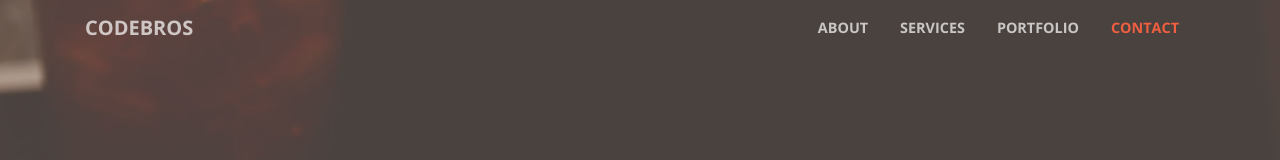
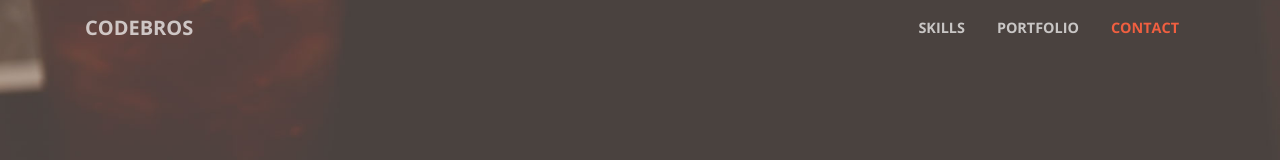
Before and after one commit to brosofcode/brosofcode.github.io, a website with bundled scripts: page index.html in a window 1280 px wide. Shown: the top 160 px of the page. Built offline with nearby package versions, Linux system fonts and the light colour scheme.

Commit message:
Navbar Edit

```diff
--- a/index.html
+++ b/index.html
@@ -41,10 +41,7 @@
       <div class="collapse navbar-collapse" id="navbarResponsive">
         <ul class="navbar-nav ml-auto">
           <li class="nav-item">
-            <a class="nav-link js-scroll-trigger" href="#about">About</a>
-          </li>
-          <li class="nav-item">
-            <a class="nav-link js-scroll-trigger" href="#services">Services</a>
+            <a class="nav-link js-scroll-trigger" href="#services">Skills</a>
           </li>
           <li class="nav-item">
             <a class="nav-link js-scroll-trigger" href="#portfolio">Portfolio</a>
```
